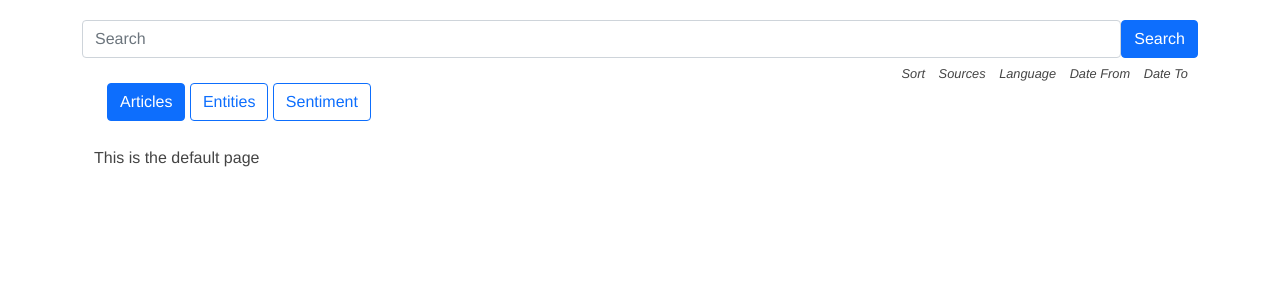
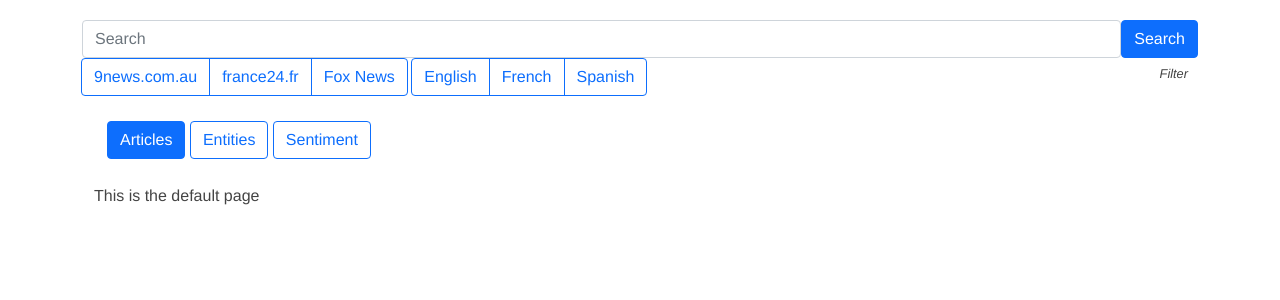
Before and after one commit to Pesinn/DataMining, a Flask app: page / in a window 1280 px wide. Shown: the part 56-356 px from the top of the page. Run offline with Flask 2, Linux system fonts and the light colour scheme; some libraries are stand-ins or nearby versions.

Commit message:
F: Search filers created

```diff
--- a/Frontend/app.py
+++ b/Frontend/app.py
@@ -68,7 +68,6 @@ def random_string(random_chars=12, alphabet="0123456789abcdef"):
 @app.route('/',  methods=["GET"])
 def index():
   search_req = req.conv_req_to_query_string(request)
-  print(search_req)
   # If no search query has been entered
   if "[]" in search_req or not search_req:
     return render_template("default.html")
--- a/Frontend/static/code/factory/request.py
+++ b/Frontend/static/code/factory/request.py
@@ -4,6 +4,8 @@ def conv_req_to_query_string(req):
   query_str = ""
   query_str = search(query_str, req)
   query_str = search_filter(query_str, req, "articles_limit")
+  query_str = search_filter_array(query_str, req, "sources")
+  query_str = search_filter_array(query_str, req, "languages")
   query_str = search_filter(query_str, req, "named_entities")
   query_str = pagination_handler(query_str, req)
   return query_str
@@ -29,11 +31,22 @@ def search(query_str, req):
   return query_str
 
 def search_filter(query_str, req, name):
-  articles_limit = req.args.get(name)
-  if articles_limit:
+  val = req.args.get(name)
+  if val:
     query_str = add_to_query_str(
       query_str,
-      f"{name}={articles_limit}"
+      f"{name}={val}"
+    )
+  return query_str
+
+def search_filter_array(query_str, req, name):
+  val = req.args.get(name)
+  if val:
+    value_arr = val.split(",")
+    print(value_arr)
+    query_str = add_to_query_str(
+      query_str,
+      f"{name}={value_arr}"
     )
   return query_str
 
--- a/Frontend/templates/search.html
+++ b/Frontend/templates/search.html
@@ -7,12 +7,34 @@
 </form>
 
 <ul class="Search-filer">
-  <li>Sort</li>
-  <li>Sources</li>
-  <li>Language</li>
-  <li>Date From</li>
-  <li>Date To</li>
+  <li>Filter</li>
 </ul>
+
+<div class="Search-filtering">
+
+  <div class="btn-group" role="group" aria-label="Basic checkbox toggle button group">
+    <input type="checkbox" class="btn-check" id="sourceCheck1" autocomplete="off">
+    <label class="btn btn-outline-primary" onclick="setSource('9news.com.au')" for="sourceCheck1">9news.com.au</label>
+
+    <input type="checkbox" class="btn-check" id="sourceCheck2" autocomplete="off">
+    <label class="btn btn-outline-primary" onclick="setSource('france24.fr')" for="sourceCheck2">france24.fr</label>
+
+    <input type="checkbox" class="btn-check" id="sourceCheck3" autocomplete="off">
+    <label class="btn btn-outline-primary" onclick="setSource('foxnews.com')" for="sourceCheck3">Fox News</label>
+  </div>
+
+  <div class="btn-group" role="group" aria-label="Basic checkbox toggle button group">
+    <input type="checkbox" class="btn-check" id="langCheck1" autocomplete="off">
+    <label class="btn btn-outline-primary" onclick="setLanguage('en')" for="langCheck1">English</label>
+
+    <input type="checkbox" class="btn-check" id="langCheck2" autocomplete="off">
+    <label class="btn btn-outline-primary" onclick="setLanguage('fr')" for="langCheck2">French</label>
+
+    <input type="checkbox" class="btn-check" id="langCheck3" autocomplete="off">
+    <label class="btn btn-outline-primary" onclick="setLanguage('es')" for="langCheck3">Spanish</label>
+  </div>
+
+</div>
 
 <div class="Search-buttons">
   <div style="margin-bottom: 5px">
@@ -30,7 +52,6 @@
     <button id="sentiment-filter-button" type="button" class="btn btn-outline-primary">Filter</button>
     <button id="sentiment-stats-button" type="button" class="btn btn-outline-primary">Something</button>
   </div>
-
 </div>
 
 <div class="container Content-frame">
@@ -48,6 +69,48 @@ buttonClassHandler();
 
 var defaultFilter = {
   "articles_limit": 10
+}
+
+var _filter = {
+  "sources": [],
+  "languages": [],
+  "date_from": "",
+  "date_to": ""
+}
+
+function setSource(inVar) {
+  setFiltering(inVar, "sources");
+}
+
+function setLanguage(inVar) {
+  setFiltering(inVar, "languages");
+}
+
+function setDateFrom(inVar) {
+  setFiltering(inVar, "date_from");
+}
+
+function setDateTo(inVar) {
+  setFiltering(inVar, "date_to");
+}
+
+function setFiltering(element, type) {
+  var sources = _filter[type];
+  _filter[type] = upsertArray(element, sources);
+}
+
+function upsertArray(element, arr) {
+  if(arr.includes(element)) {
+    const i = arr.indexOf(element);
+    if(i > -1) {
+      // Remove single element from the list
+      // based on certain index
+      arr.splice(i, 1);
+    }
+  } else {
+    arr.push(element);
+  }
+  return arr;
 }
 
 function convertSearchObjectToQueryString() {
@@ -91,11 +154,27 @@ function setArticleRange(filter) {
 }
 
 function setCurrentPage(filter) {
-  if(filter != null && "page" in filter) {
-    return "current_page=" + filter["page"]
-  } else {
-    return ""
+  var str = "";
+
+  let f = {
+    ...filter,
+    ..._filter
   }
+
+  if(f != null && "page" in f) {
+    str += "&current_page=" + f["page"];
+  }
+  if(f != null && "languages" in f) {
+    if(f["languages"].length > 0) {
+      str += "&languages=" + f["languages"];
+    }
+  }
+  if(f != null && "sources" in f) {
+    if(f["sources"].length > 0) {
+      str += "&sources=" + f["sources"];
+    }
+  }
+  return str;
 }
 
 function getQueryParameter(type) {
@@ -172,17 +251,17 @@ function buttonOnClickHandler() {
 }
 
 function redirectURL(source, filter) {
+  console.log(source, filter, "hii")
   var searchStr = convertSearchObjectToQueryString();
   var filterStr = setCurrentPage(filter);
 
-  if(searchStr) {
-    if(filterStr) {
-      filterStr = "&"+filterStr;
-    }
+  if(searchStr == "") {
+    var url = window.location.origin + source;
+    window.location = url;
+  } else {
+    var url = window.location.origin + source + searchStr + filterStr;
+    window.location = url;
   }
-
-  var url = window.location.origin + source + searchStr + filterStr;
-  window.location = url;
 }
 
 function modifyElementClass(id, addClass, removeClass) {
```
